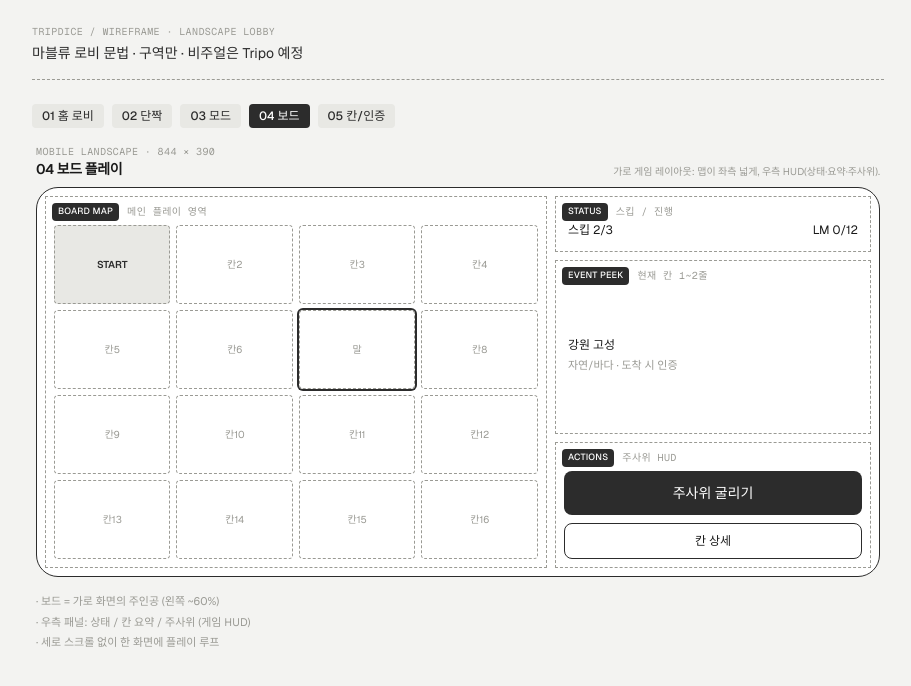
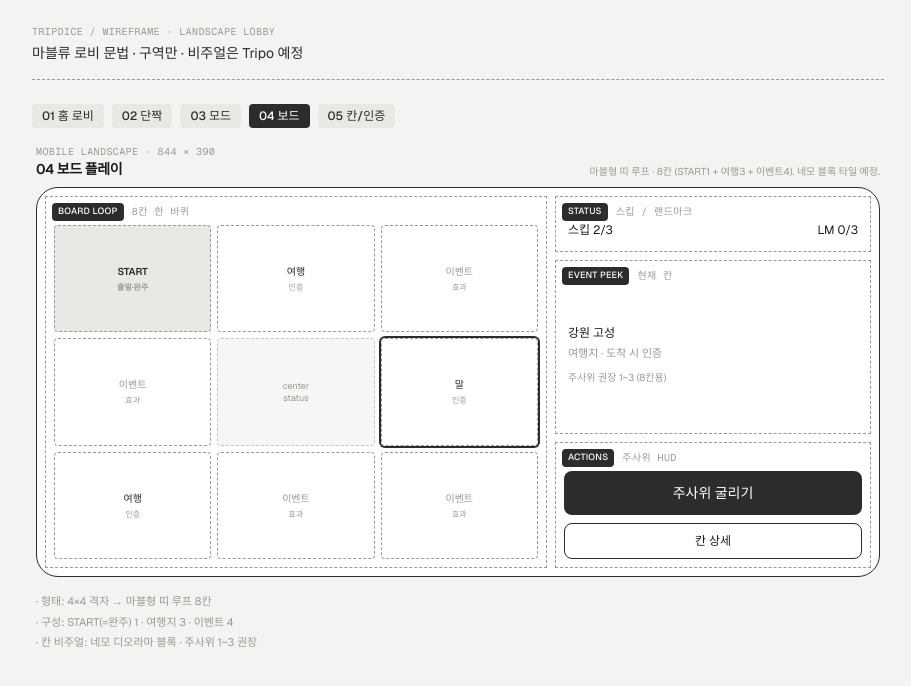
Before and after one commit to dudi199784-hash/tripdice, a Next.js app: page /play in a window 1280 px wide. Shown: the top 686 px of the page, without its empty margins (182-1093 px from the left). Built offline with nearby package versions, Linux system fonts and the light colour scheme.

Commit message:
Simplify play board to an 8-cell Monopoly-style loop.
Co-authored-by: Cursor <cursoragent@cursor.com>

```diff
--- a/src/app/play/page.tsx
+++ b/src/app/play/page.tsx
@@ -1,7 +1,28 @@
 import Link from "next/link";
 import { PhoneFrame, Region, SketchNav, SpecList } from "@/components/sketch";
 
-const cells = Array.from({ length: 16 }, (_, i) => i + 1);
+type CellKind = "start" | "travel" | "event";
+
+/** 시계방향 8칸 루프. index 0 = START/GOAL */
+const loop: { id: number; kind: CellKind; label: string }[] = [
+  { id: 0, kind: "start", label: "START" },
+  { id: 1, kind: "travel", label: "여행" },
+  { id: 2, kind: "event", label: "이벤트" },
+  { id: 3, kind: "travel", label: "여행" },
+  { id: 4, kind: "event", label: "이벤트" },
+  { id: 5, kind: "event", label: "이벤트" },
+  { id: 6, kind: "travel", label: "여행" },
+  { id: 7, kind: "event", label: "이벤트" },
+];
+
+/** 3×3 링 배치: 모서리·변만 칸, 가운데는 비움 */
+const ringSlots: (number | null)[] = [
+  0, 1, 2, // top
+  7, null, 3, // mid (left, center, right)
+  6, 5, 4, // bottom (clockwise)
+];
+
+const TOKEN_CELL = 3;
 
 export default function PlayPage() {
   return (
@@ -9,33 +30,63 @@ export default function PlayPage() {
       <SketchNav current="/play" />
       <PhoneFrame
         title="04 보드 플레이"
-        note="가로 게임 레이아웃: 맵이 좌측 넓게, 우측 HUD(상태·요약·주사위)."
+        note="마블형 띠 루프 · 8칸 (START1 + 여행3 + 이벤트4). 네모 블록 타일 예정."
       >
         <div className="grid min-h-0 flex-1 grid-cols-[1.35fr_0.85fr] gap-2 p-2">
-          <Region label="board map" spec="메인 플레이 영역" className="min-h-0 p-2 pt-7">
-            <div className="grid h-full grid-cols-4 grid-rows-4 gap-1.5">
-              {cells.map((n) => (
-                <div
-                  key={n}
-                  className={`flex items-center justify-center rounded border border-dashed border-[var(--wire)] text-[10px] text-[var(--wire)] ${
-                    n === 1 ? "bg-[var(--wire-muted)] font-semibold text-[var(--wire-strong)]" : ""
-                  } ${n === 7 ? "ring-2 ring-[var(--wire-strong)]" : ""}`}
-                >
-                  {n === 1 ? "START" : n === 7 ? "말" : `칸${n}`}
-                </div>
-              ))}
+          <Region label="board loop" spec="8칸 한 바퀴" className="min-h-0 p-2 pt-7">
+            <div className="grid h-full grid-cols-3 grid-rows-3 gap-1.5">
+              {ringSlots.map((cellId, slot) => {
+                if (cellId === null) {
+                  return (
+                    <div
+                      key={`c-${slot}`}
+                      className="flex items-center justify-center rounded border border-dashed border-[var(--wire)]/50 bg-[var(--wire-muted)]/40"
+                    >
+                      <p className="px-1 text-center text-[9px] leading-snug text-[var(--wire)]">
+                        center
+                        <br />
+                        status
+                      </p>
+                    </div>
+                  );
+                }
+
+                const cell = loop[cellId];
+                const isToken = cellId === TOKEN_CELL;
+                const kindStyle =
+                  cell.kind === "start"
+                    ? "bg-[var(--wire-muted)] font-semibold text-[var(--wire-strong)]"
+                    : cell.kind === "travel"
+                      ? "text-[var(--wire-strong)]"
+                      : "text-[var(--wire)]";
+
+                return (
+                  <div
+                    key={cell.id}
+                    className={`flex flex-col items-center justify-center rounded border border-dashed border-[var(--wire)] text-[10px] ${kindStyle} ${
+                      isToken ? "ring-2 ring-[var(--wire-strong)]" : ""
+                    }`}
+                  >
+                    <span>{isToken ? "말" : cell.label}</span>
+                    <span className="mt-0.5 text-[8px] text-[var(--wire)]">
+                      {cell.kind === "start" ? "출발·완주" : cell.kind === "travel" ? "인증" : "효과"}
+                    </span>
+                  </div>
+                );
+              })}
             </div>
           </Region>
 
           <div className="flex min-h-0 flex-col gap-2">
-            <Region label="status" spec="스킵 / 진행" className="flex h-[56px] shrink-0 items-center justify-between px-3">
+            <Region label="status" spec="스킵 / 랜드마크" className="flex h-[56px] shrink-0 items-center justify-between px-3">
               <p className="mt-3 text-xs">스킵 2/3</p>
-              <p className="mt-3 text-xs">LM 0/12</p>
+              <p className="mt-3 text-xs">LM 0/3</p>
             </Region>
 
-            <Region label="event peek" spec="현재 칸 1~2줄" className="flex min-h-0 flex-1 flex-col justify-center px-3">
+            <Region label="event peek" spec="현재 칸" className="flex min-h-0 flex-1 flex-col justify-center px-3">
               <p className="mt-4 text-xs font-medium">강원 고성</p>
-              <p className="mt-1 text-[11px] text-[var(--wire)]">자연/바다 · 도착 시 인증</p>
+              <p className="mt-1 text-[11px] text-[var(--wire)]">여행지 · 도착 시 인증</p>
+              <p className="mt-2 text-[10px] text-[var(--wire)]">주사위 권장 1~3 (8칸용)</p>
             </Region>
 
             <Region label="actions" spec="주사위 HUD" className="shrink-0 space-y-2 p-2 pt-7">
@@ -58,9 +109,9 @@ export default function PlayPage() {
 
       <SpecList
         items={[
-          "보드 = 가로 화면의 주인공 (왼쪽 ~60%)",
-          "우측 패널: 상태 / 칸 요약 / 주사위 (게임 HUD)",
-          "세로 스크롤 없이 한 화면에 플레이 루프",
+          "형태: 4×4 격자 → 마블형 띠 루프 8칸",
+          "구성: START(=완주) 1 · 여행지 3 · 이벤트 4",
+          "칸 비주얼: 네모 디오라마 블록 · 주사위 1~3 권장",
         ]}
       />
     </>
```
